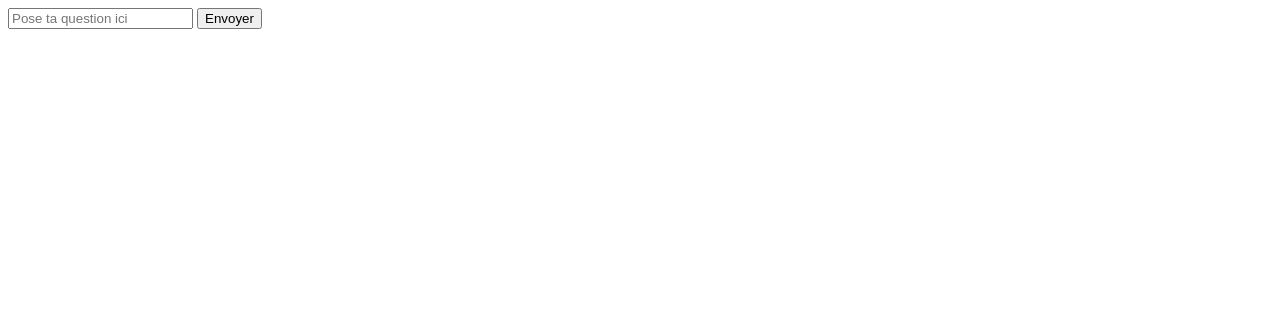
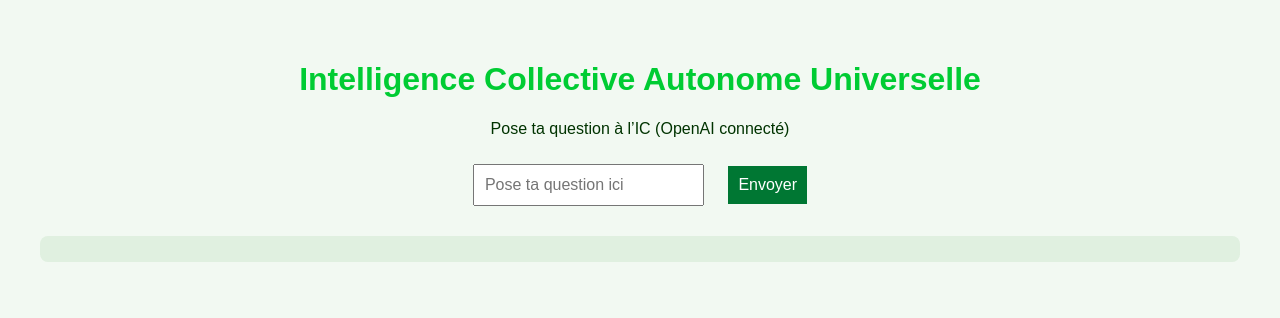
Before and after one commit to nathagugzoul/Ciao-site, a plain HTML site: page index.html in a window 1280 px wide. Drawn offline with Linux system fonts and the light colour scheme.

Commit message:
Update index.html

```diff
--- a/index.html
+++ b/index.html
@@ -1,9 +1,49 @@
+<!DOCTYPE html>
+<html lang="fr">
+<head>
+  <meta charset="UTF-8">
+  <title>Intelligence Collective Autonome Universelle</title>
+  <style>
+    body {
+      font-family: sans-serif;
+      background-color: #f2f9f2;
+      color: #003300;
+      text-align: center;
+      padding: 2em;
+    }
+    h1 {
+      color: #0c3;
+    }
+    input, button {
+      padding: 10px;
+      font-size: 16px;
+      margin: 10px;
+    }
+    button {
+      background-color: #007733;
+      color: white;
+      border: none;
+      cursor: pointer;
+    }
+    pre {
+      background: #e0f0e0;
+      padding: 1em;
+      margin-top: 20px;
+      border-radius: 8px;
+    }
+  </style>
+</head>
+<body>
+
+  <h1>Intelligence Collective Autonome Universelle</h1>
+  <p>Pose ta question à l’IC (OpenAI connecté)</p>
+
   <form id="ask-form">
     <input type="text" id="question" placeholder="Pose ta question ici" required>
     <button type="submit">Envoyer</button>
   </form>
 
-<pre id="response" style="white-space: pre-wrap; font-family: sans-serif;"></pre>
+  <pre id="response" style="white-space: pre-wrap;"></pre>
 
   <script>
     document.getElementById('ask-form').addEventListener('submit', async (e) => {
@@ -21,7 +61,10 @@ document.getElementById('ask-form').addEventListener('submit', async (e) => {
         const data = await response.json();
         responseEl.innerText = `🟡 Question :\n${question}\n\n🟢 Réponse :\n${data.answer}`;
       } catch (err) {
-    responseEl.innerText = '❌ Erreur de connexion.';
+        responseEl.innerText = '❌ Erreur de connexion au serveur OpenAI.';
       }
     });
   </script>
+
+</body>
+</html>
```
Lines whose indentation alone changed are shown as unchanged.
